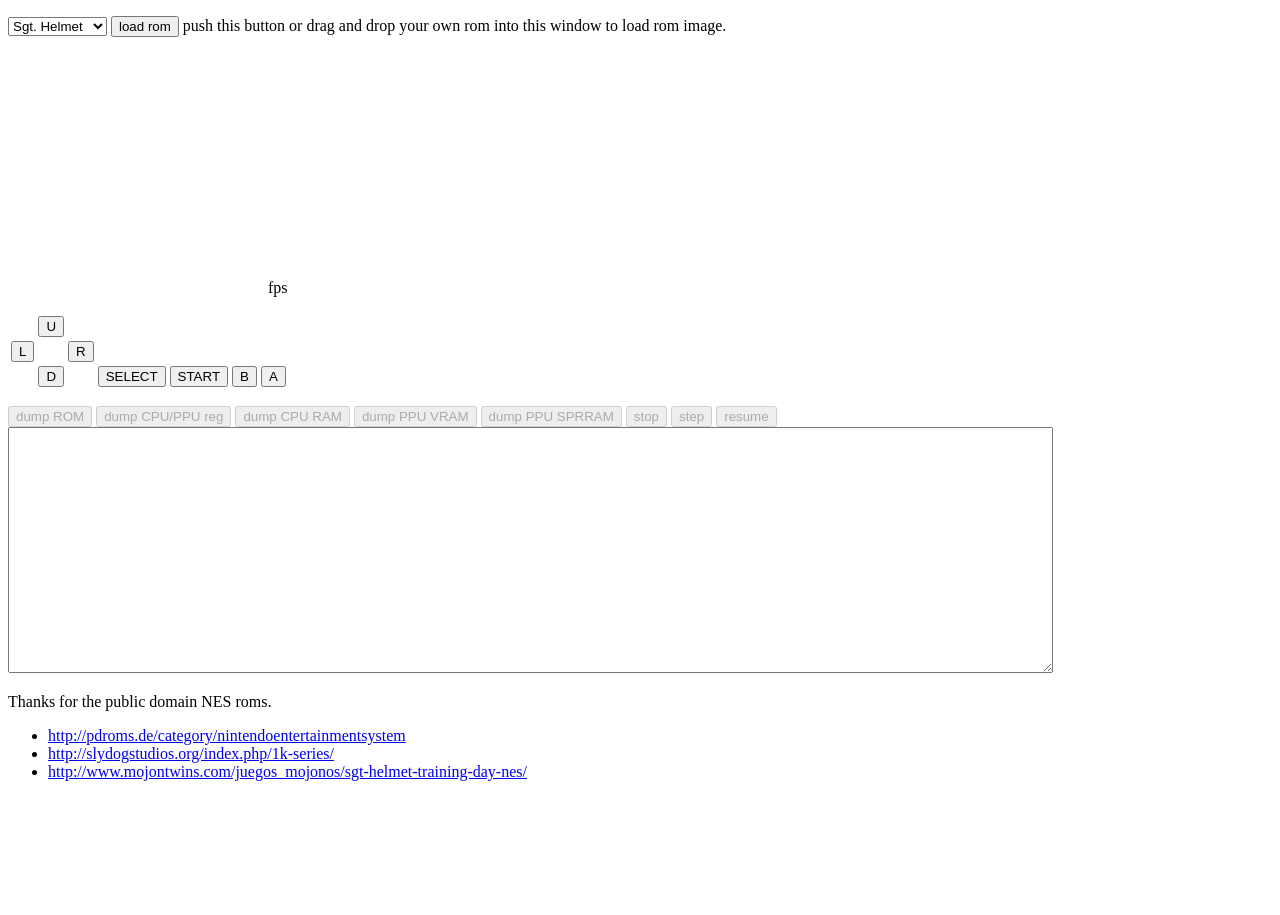
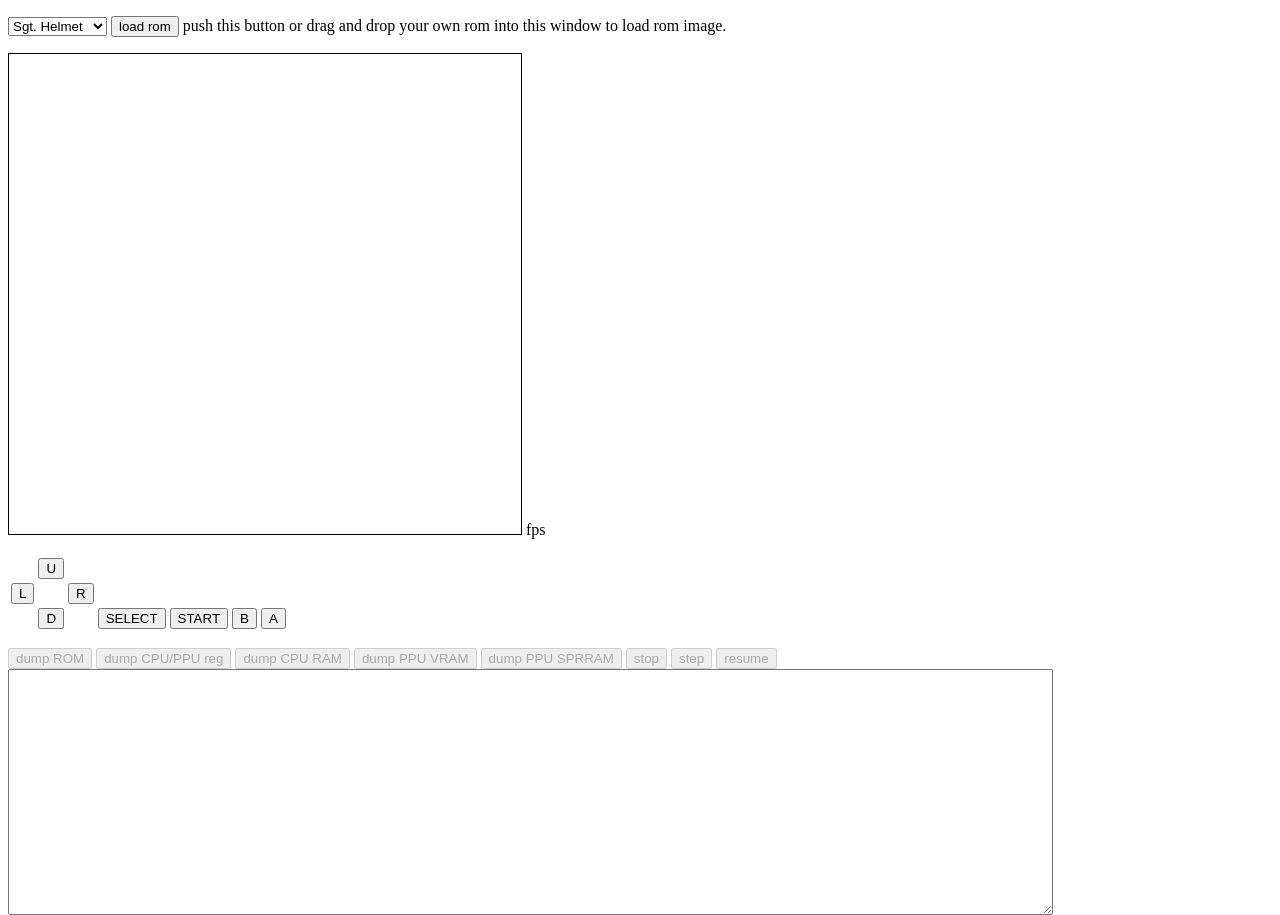
Before and after one commit to takahirox/nes-js, a plain HTML site: page index.html in a window 1280 px wide. Shown: the top 915 px of the page. Before the commit the page ends 800 px from the top, so only its background shows below. Drawn offline with Linux system fonts and the light colour scheme.

Commit message:
Enlarge canvas

```diff
--- a/index.html
+++ b/index.html
@@ -282,7 +282,8 @@
     </p>
 
     <p>
-      <canvas id="mainCanvas" width="256" height="240"></canvas>
+      <canvas id="mainCanvas" width="256" height="240"
+              style="border:1px solid black; width:512px; height:480px;"></canvas>
       <span id="fps"></span> fps
     </p>
 
```
